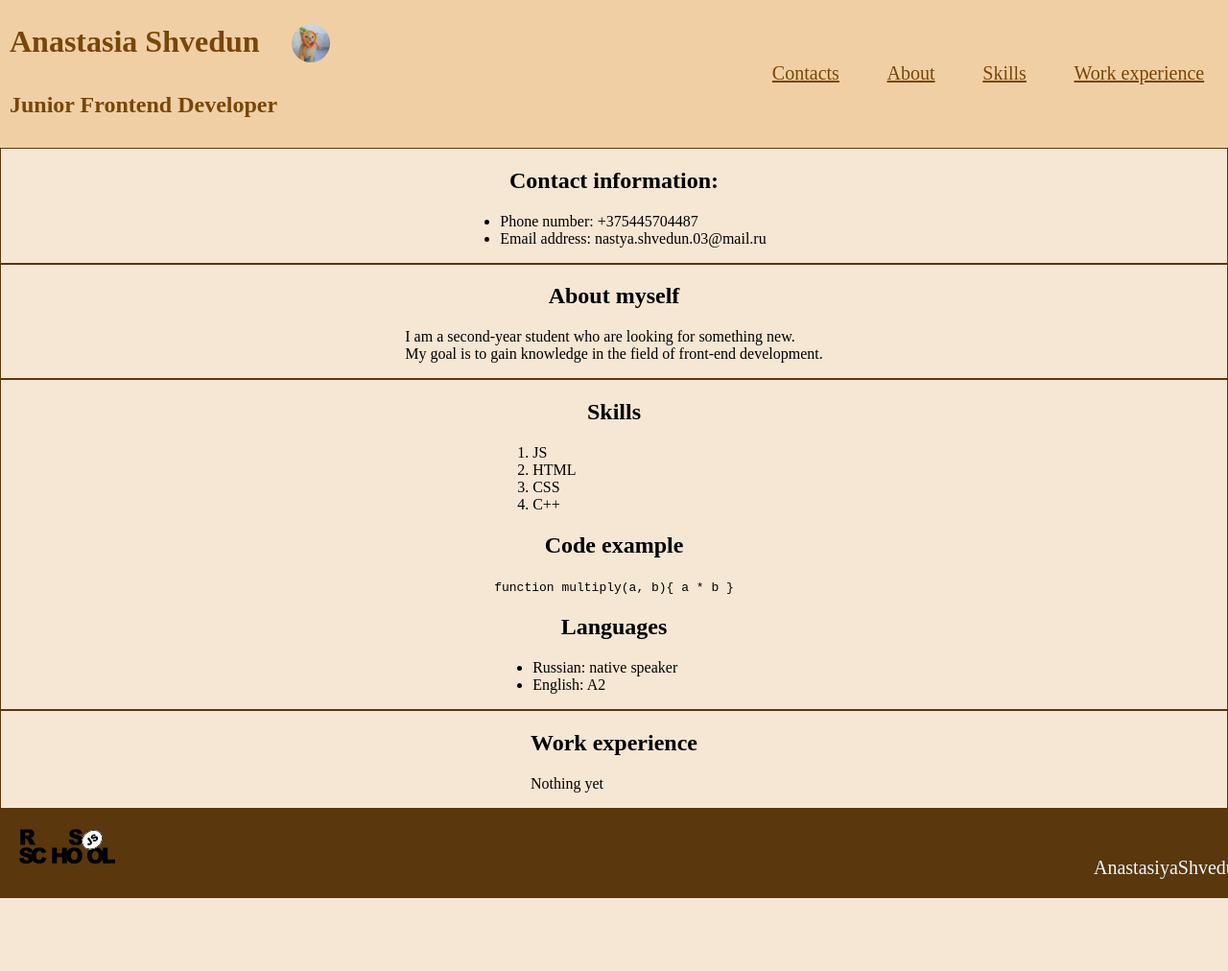
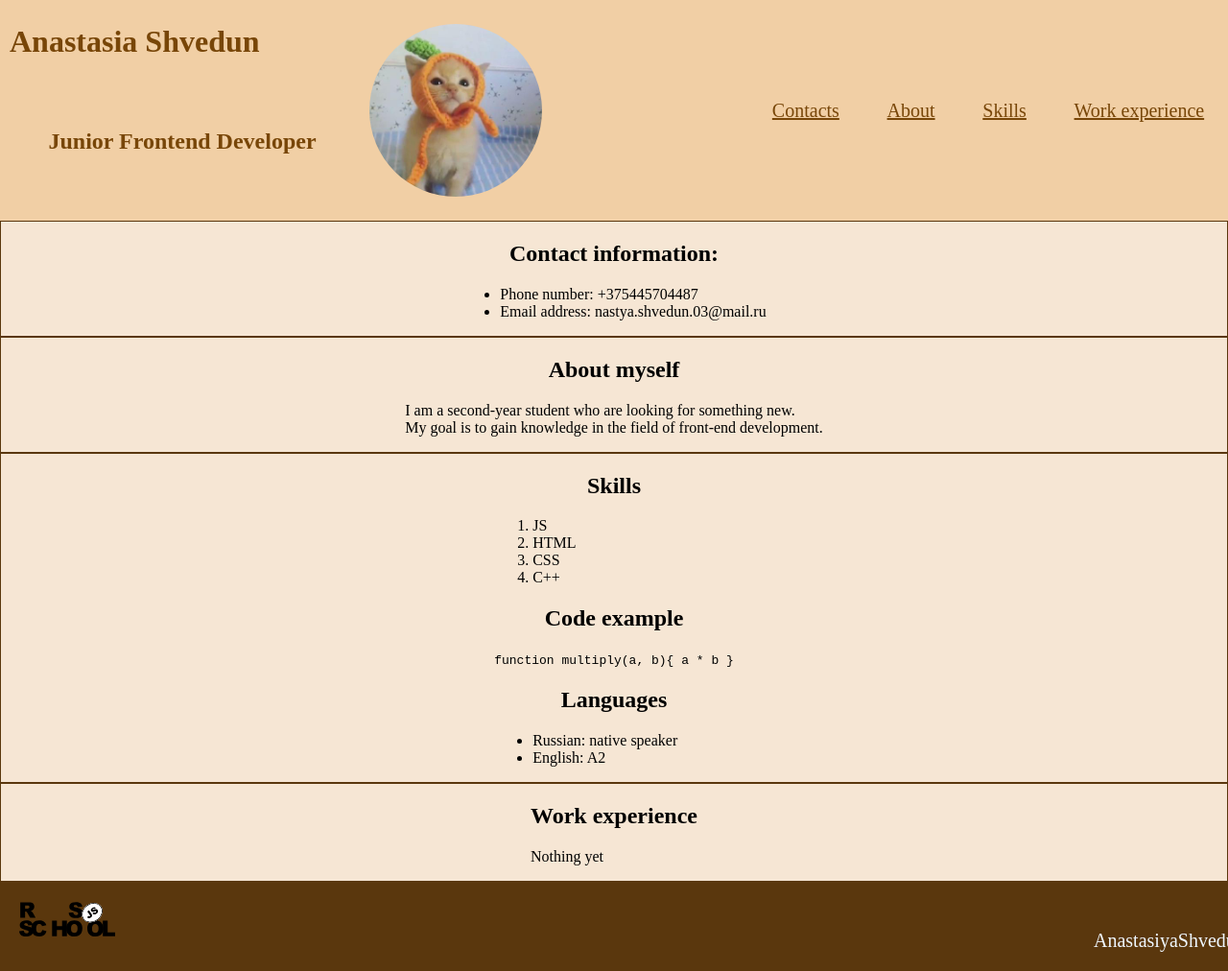
Before and after one commit to AnastasiyaShvedun/rsschool-cv, a plain HTML site: page index.html in a window 1280 px wide. Shown: the top 1012 px of the page at 96% size. Before the commit the page ends 936 px from the top, so only its background shows below. Drawn offline with Linux system fonts and the light colour scheme; files whose address does not match are found by name.

Commit message:
Update style.css

```diff
--- a/style.css
+++ b/style.css
@@ -33,7 +33,7 @@ h2 {
     grid-column: 2;
     margin: 15px;
     border-radius: 100%;
-    width: 40px;
+    width: 50%;
 }
 
 
```
